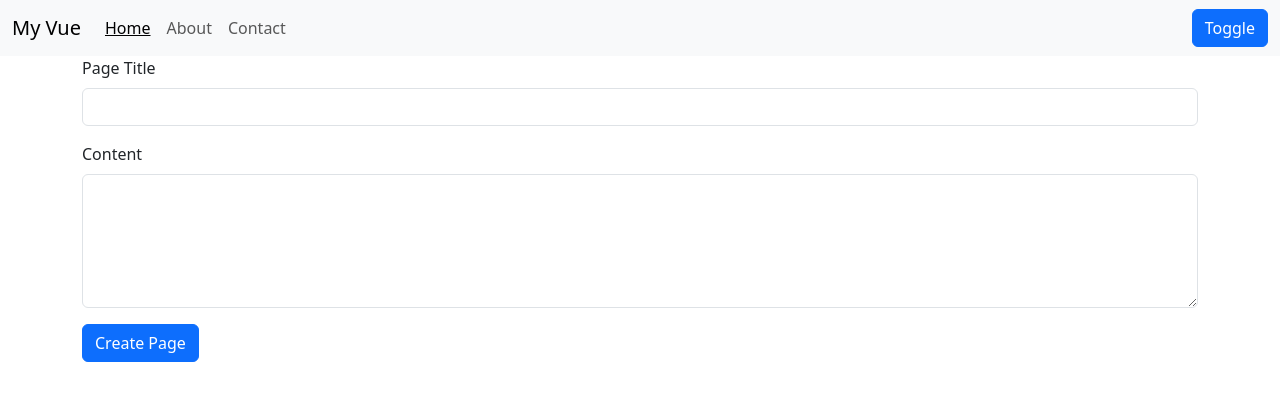
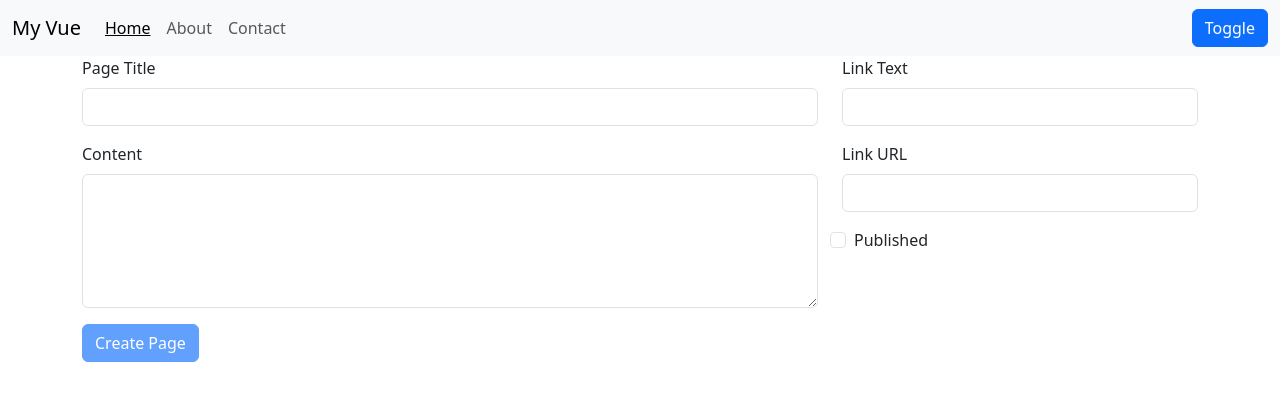
Before and after one commit to abdullah956/vue-pages, a Vue app in the folder vue-start-spa/: page / in a window 1280 px wide. Shown: the top 400 px of the page. Built offline with nearby package versions, Linux system fonts and the light colour scheme.

Commit message:
Validating Form

```diff
--- a/vue-start-spa/src/components/CreatePage.vue
+++ b/vue-start-spa/src/components/CreatePage.vue
@@ -1,11 +1,11 @@
 <template>
-  <div class="container mb-3">
-    <form action="">
+  <form action="" class="container mb-3">
+    <div class="row">
+      <div class="col-md-8">
         <div class="mb-3">
           <label for="" class="form-label"> Page Title</label>
           <input type="text" class="form-control" v-model="pageTitle" />
         </div>
-
         <div class="mb-3">
           <label for="" class="form-label"> Content</label>
           <textarea
@@ -17,26 +17,69 @@
             v-model="content"
           ></textarea>
         </div>
-
+      </div>
+      <div class="col-md-4">
+        <div class="mb-3">
+          <label for="" class="form-label"> Link Text</label>
+          <input type="text" class="form-control" v-model="linkText" />
+        </div>
+        <div class="mb-3">
+          <label for="" class="form-label"> Link URL</label>
+          <input type="text" class="form-control" v-model="linkUrl" />
+        </div>
+        <div class="row mb-3">
+          <div class="form-check">
+            <input class="form-check-input" type="checkbox" />
+            <label class="form-check-label" for="gridCheck1"> Published</label>
+          </div>
+        </div>
+      </div>
+    </div>
     <div class="mb-3">
       <button
         class="btn btn-primary"
-          @click.prevent="pageCreated({ pageTitle, content })"
+        :disabled="isFormValid"
+        @click.prevent="submitForm"
       >
         Create Page
       </button>
     </div>
   </form>
-  </div>
 </template>
+
 <script>
 export default {
   props: ["pageCreated"],
+  computed: {
+    isFormValid() {
+      return (
+        !this.pageTitle || !this.content || !this.linkText || !this.linkUrl
+      );
+    },
+  },
   data() {
     return {
       pageTitle: "",
       content: "",
+      linkText: "",
+      linkUrl: "",
     };
+  },
+  methods: {
+    submitForm() {
+      if (!this.pageTitle || !this.content || !this.linkText || !this.linkUrl) {
+        alert("please fill out the form !");
+        return;
+      }
+      this.pageCreated({
+        pageTitle: this.pageTitle,
+        content: this.content,
+        link: {
+          text: this.linkText,
+          url: this.linkUrl,
+        },
+      });
+    },
   },
 };
 // :value="pageTitle"
```
Lines whose indentation alone changed are shown as unchanged.
